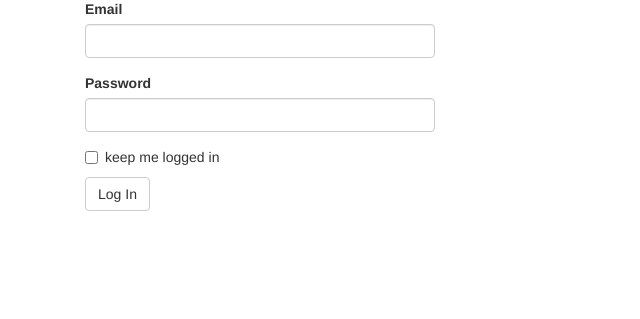
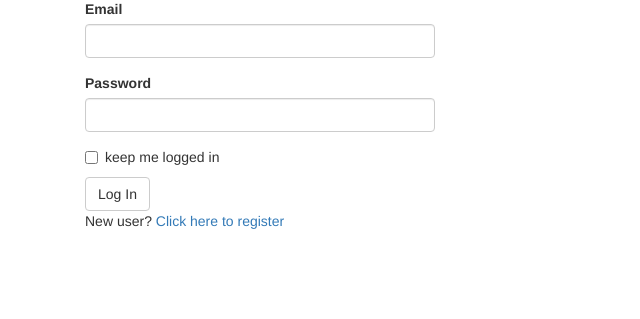
Before and after one commit to zhfsCoder/flask-integration, a Flask app: page /auth/login in a window 1280 px wide. Shown: the part 193-512 px from the top of the page, without its empty margins (0-640 px from the left). Run offline with Flask 2, Linux system fonts and the light colour scheme; some libraries are stand-ins or nearby versions.

Commit message:
add the register

```diff
--- a/app/auth/forms.py
+++ b/app/auth/forms.py
@@ -1,9 +1,30 @@
 from flask_wtf import Form
 from wtforms import StringField, PasswordField, BooleanField, SubmitField
-from wtforms.validators import Required, Length, Email
+from wtforms.validators import Required, Length, Email, Regexp, EqualTo
+from wtforms import ValidationError
+from ..models import User
 
 class LoginForm(Form):
     email = StringField('Email', validators=[Required(), Length(1, 64), Email()])
     password = PasswordField('Password', validators=[Required()])
     remeber_me = BooleanField('keep me logged in')
     submit = SubmitField('Log In')
+
+class RegistrationForm(Form):
+    email = StringField('Email', validators=[Required(), Length(1, 64), Email()])
+    username = StringField('Username', validators=[Required(), Length(1, 64),
+                          Regexp('^[A-Za-z][A-za-z0-9_.]*$', 0,
+                          'Username must have only letters,'
+                          'numbers, dots or uderscores')])
+    password = PasswordField('Password', validators=[
+                           Required(), EqualTo('password2', message='Password must match.')])
+    password2 = PasswordField('Confirm password', validators=[Required()])
+    submit = SubmitField('Register')
+
+    def validate_email(self, field):
+        if User.query.filter_by(email=field.data).first():
+            raise ValidationError('Email already registered.')
+
+    def validate_username(self, field):
+        if User.query.filter_by(username=field.data).first():
+            raise ValidationError('Username alredy in use.')
--- a/app/auth/views.py
+++ b/app/auth/views.py
@@ -1,8 +1,21 @@
 from flask import render_template, redirect, request, url_for, flash
 from . import auth
-from .forms import LoginForm
+from .forms import LoginForm, RegistrationForm
 from flask_login import login_user, logout_user, login_required
 from ..models import User
+from .. import db
+
+@auth.route('/register', methods=['GET', 'POST'])
+def register():
+    form = RegistrationForm()
+    if form.validate_on_submit():
+        user = User(email=form.email.data,
+                   username=form.username.data,
+                   password=form.password.data)
+        db.session.add(user)
+        flash('You can now login.')
+        return redirect(url_for('auth.login'))
+    return render_template('auth/register.html', form=form)
 
 @auth.route('/login', methods=['GET', 'POST'])
 def login():
--- a/app/templates/auth/login.html
+++ b/app/templates/auth/login.html
@@ -8,5 +8,13 @@
 </div>
 <div class="col-md-4">
     {{ wtf.quick_form(form) }}
+    <p>
+    New user?
+    <a href="{{ url_for('auth.register')}}">
+        Click here to register
+    </a>
+</p>
+</div>
+<div>
 </div>
 {% endblock %}
```
Also changed, not shown: 3 other files.
